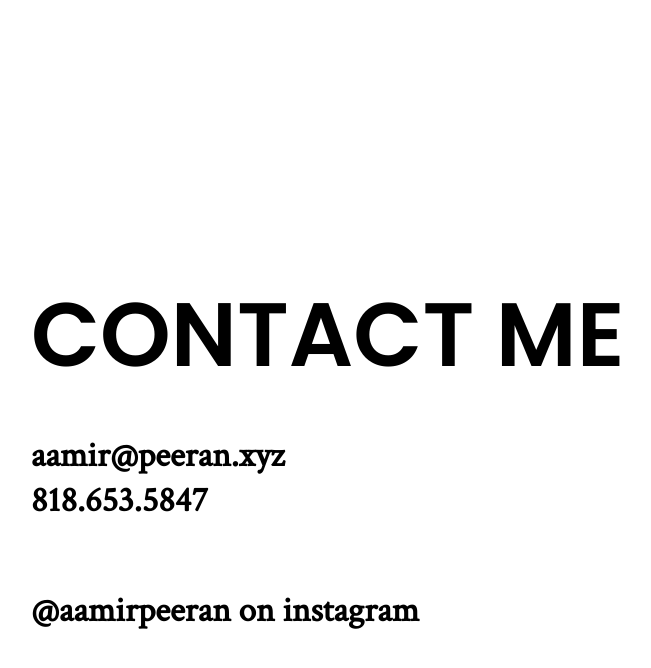
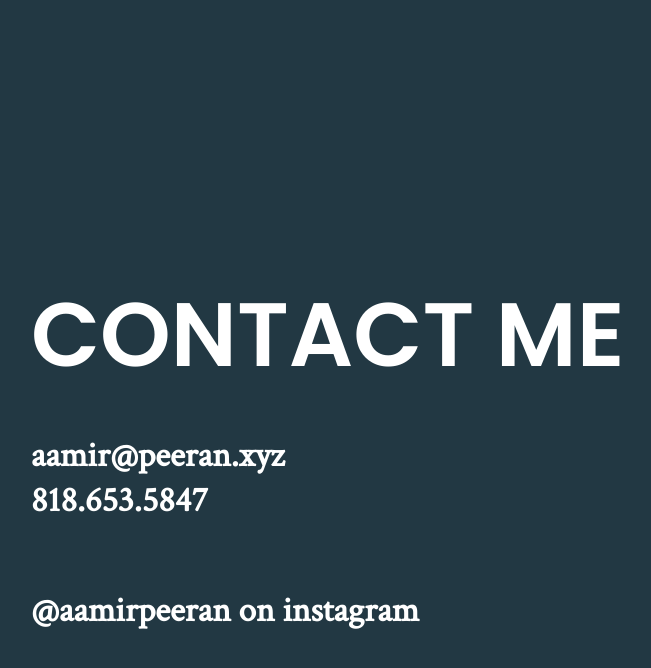
Before and after one commit to aamirpeeran/aamirpeeran.github.io, a Jekyll site: the page built from contact.md, in a window 1280 px wide. Shown: the top 668 px of the page, without its empty margins (65-716 px from the left). Built offline with Jekyll 4.4.1, drawn with Linux system fonts in a browser that asks for light colours.

Commit message:
more colors

```diff
--- a/contact.md
+++ b/contact.md
@@ -7,7 +7,7 @@ layout: default
     <section class="standard">
     <div class="container">
         <h1 class="heading">Contact Me</h1>
-        <p class="subheading">aamir@peeran.xyz<br>818.653.5847</p>
+        <p class="subheading"><a href="mailto:aamir@peeran.xyz" target="_blank">aamir@peeran.xyz</a> <br>818.653.5847</p>
         <div class="bumpdown">
           <div>@aamirpeeran on instagram</div>
         </div>
--- a/public/css/about.css
+++ b/public/css/about.css
@@ -1,4 +1,4 @@
 .about {
     background: var(--background-faded-red);
-    color: var(--grey);
+    color: var(--black);
 }
--- a/public/css/contact.css
+++ b/public/css/contact.css
@@ -1,5 +1,5 @@
 .contact {
-    background: var(--background-white);
-    color: var(--black);
+    background: var(--background-navy);
+    color: var(--white);
     font-weight: 700;
 }
--- a/public/css/portfolio.css
+++ b/public/css/portfolio.css
@@ -1,6 +1,6 @@
 .portfolio {
     background: var(--background-coral);
-    color: var(--black);
+    color: var(--white);
     font-weight: 700;
 }
 
--- a/public/css/variables.css
+++ b/public/css/variables.css
@@ -3,6 +3,7 @@
     --background-white: #ffffff;
     --background-faded-red: #FAE1DF;
     --background-coral: #EB9486;
+    --background-navy: #223843;
 
     --white: #ffffff;
     --black: #000000;
```
